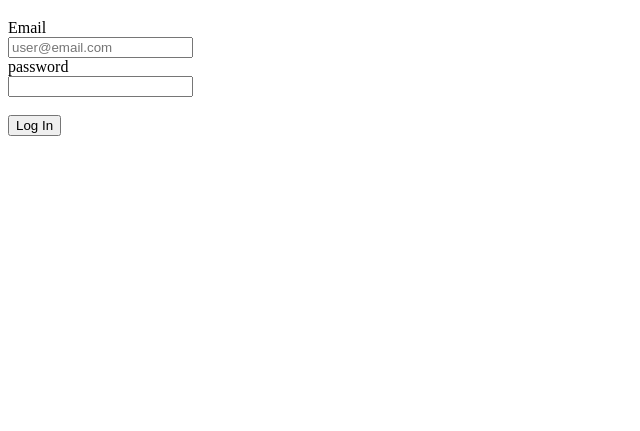
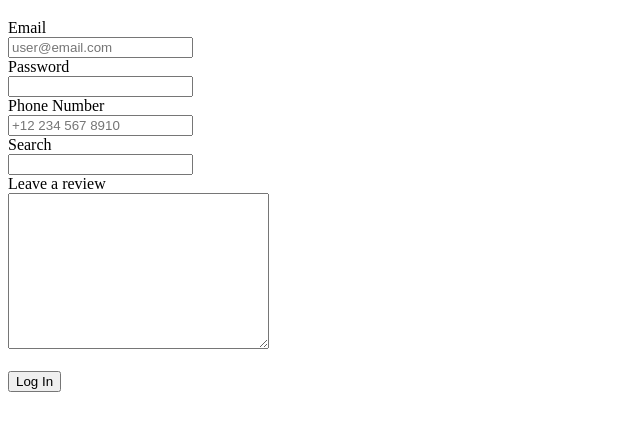
Before and after one commit to burak-odabasi/form_practice, a plain HTML site: page index.html in a window 1280 px wide. Shown: the part 61-492 px from the top of the page, without its empty margins (0-640 px from the left). Drawn offline with Linux system fonts and the light colour scheme.

Commit message:
additional input types

```diff
--- a/index.html
+++ b/index.html
@@ -18,9 +18,33 @@
         <br />
 
         <label>
-          password
+          Password
           <br />
           <input type="password" name="password" />
+        </label>
+
+        <br />
+
+        <label>
+          Phone Number
+          <br />
+          <input type="tel" name="phone no:" placeholder="+12 234 567 8910" />
+        </label>
+
+        <br />
+
+        <label>
+          Search
+          <br />
+          <input type="search" />
+        </label>
+
+        <br />
+
+        <label>
+          Leave a review
+          <br />
+          <textarea name="" id="" cols="30" rows="10"></textarea>
         </label>
 
         <br /><br />
```
